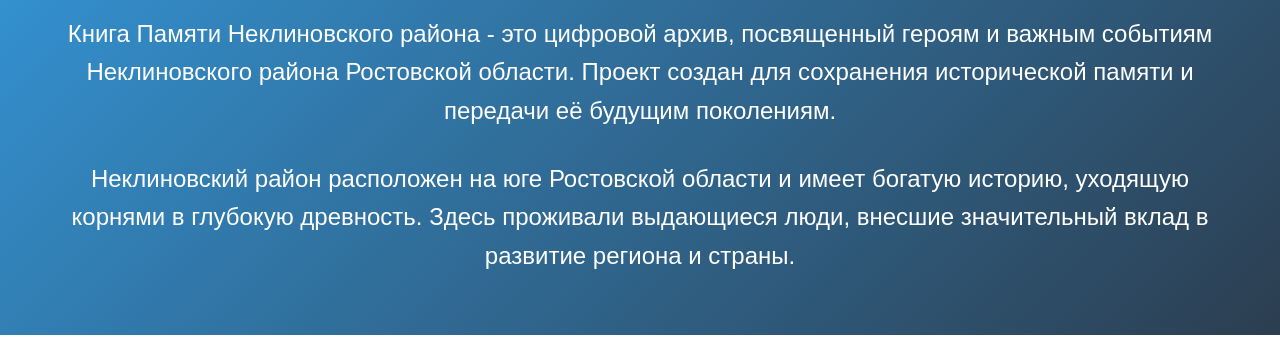
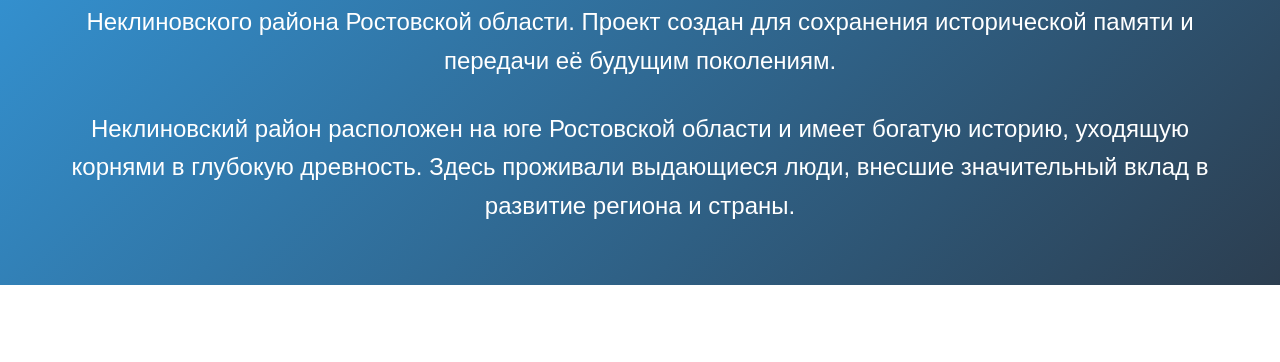
Before and after one commit to nrbib-a11y/memory-book, a plain HTML site: page index.html in a window 1280 px wide. Shown: the part 242-604 px from the top of the page. Drawn offline with Linux system fonts and the light colour scheme.

Commit message:
Update style.css

```diff
--- a/css/style.css
+++ b/css/style.css
@@ -90,7 +90,7 @@ body {
     background: linear-gradient(135deg, #3498db 0%, #2c3e50 100%);
     color: white;
     text-align: center;
-    padding: 80px 0 30px;
+    padding: 30px 0 30px;
     margin-top: 80px;
     animation: fadeIn 1s ease-out;
 }
```
